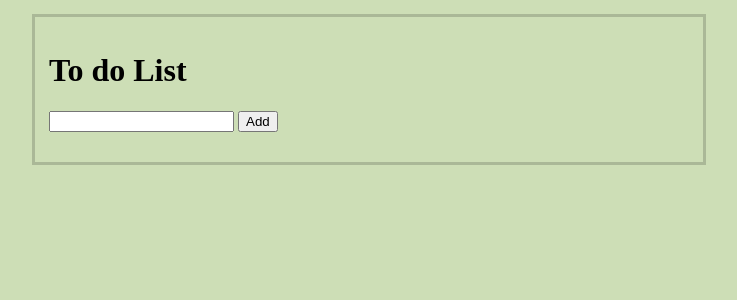
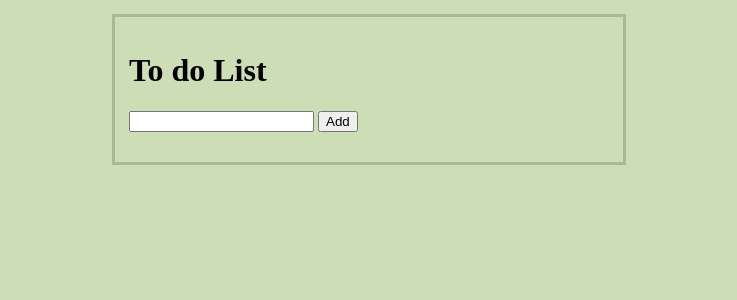
Before and after one commit to Lightsyde/assignments, a PHP site: page / in a window 1280 px wide. Shown: the top 300 px of the page, without its empty margins (271-1008 px from the left). Run offline with PHP 8.4, Linux system fonts and the light colour scheme.

Commit message:
changed body width

```diff
--- a/mtm1526/assignment-2/css/general.css
+++ b/mtm1526/assignment-2/css/general.css
@@ -2,7 +2,7 @@
 /* CSS Document */
 
 body {
-	width: 40em;
+	width: 30em;
 	margin: 14px auto;
 	padding: 14px;
 
```
